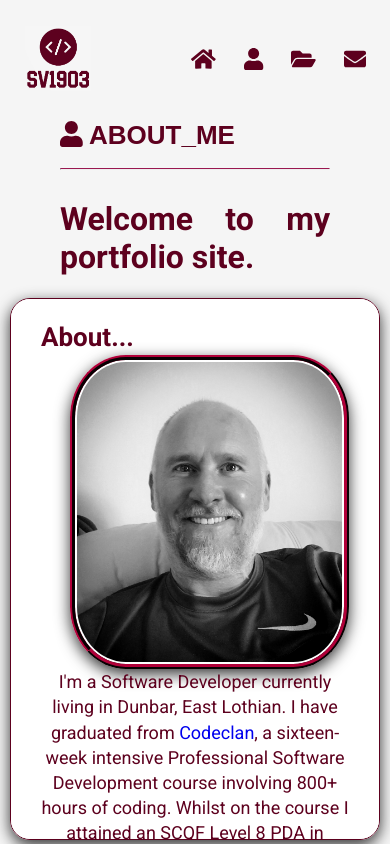
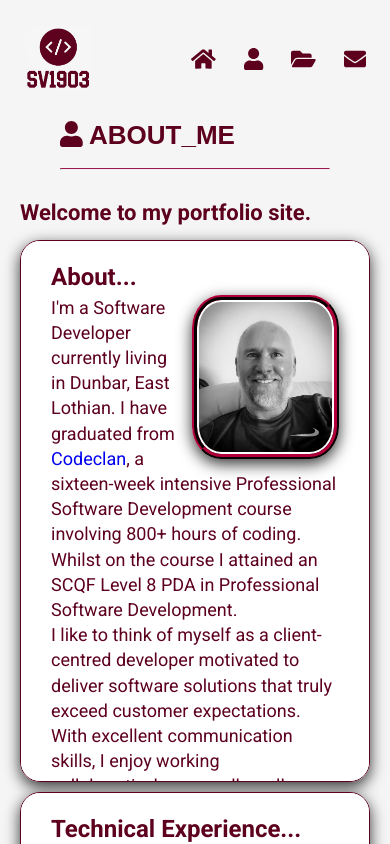
Before and after one commit to StevieV1903/my_portfolio_website, a React (Create React App) app: page /About in a window 390 px wide. Shown: the top 844 px of the page. Built offline with nearby package versions, Linux system fonts and the light colour scheme; a web font is replaced by a local one.

Commit message:
media queries on projectjs file

```diff
--- a/src/Components/AboutComponent/About.css
+++ b/src/Components/AboutComponent/About.css
@@ -45,16 +45,7 @@
     text-align: justify;
     color: #5d001e;
     font-family: 'Roboto', sans-serif;
-    /* font-size: 24px; */
     padding: 0px 60px;
-    /* border: 1px solid #5d001e;
-    border-radius: 20px;
-    background-color: white;
-    box-shadow: 0 5px 15px 0px #000000cc;
-    height: 325px;
-    overflow: auto;  */
-    /* margin-right: 20px; */
-    /* margin: 0; */
   }
 
   .about-text {
@@ -104,7 +95,7 @@
       align-items: center;
     }
     .about-headshot {
-      height: 300px;
+      height: 150px;
       }
     .about-text {
       margin-right: 0;
@@ -118,19 +109,31 @@
       height: 500px;
     }
     .about-container {
-      margin: 10px 10px;
+      margin: 10px 20px;
     }
 
   }
 
   @media screen and (max-width: 550px) {
     .about-text h1 {
-      font-size: 26px;
+      font-size: 24px;
       text-align: left;
     }
     .about-text {
-      text-align: center;
-      font-size: 20px;
+      text-align: left;
+      font-size: 16px;
+    }
+    .sub-title-text {
+      padding: 0px 20px;
+      font-size: 14px;
     }
 
   }
+
+  @media screen and (max-width: 411px) {
+    .sub-title-text {
+      padding: 0px 20px;
+      font-size: 11px;
+    }
+
+  }
--- a/src/Components/ProjectsComponent/Projects.css
+++ b/src/Components/ProjectsComponent/Projects.css
@@ -162,25 +162,39 @@
 
   /* RESPONSIVE RULES */
 
-  /* @media screen and (max-width: 1205px) {
+  @media screen and (max-width: 1205px) {
     .projects-description-container {
       margin: 60px 30px 20px 30px;
     }
+  }
+
+  @media screen and (max-width: 395px) {
+    .projects-description-container {
+      margin: 60px 20px 20px 20px;
+    }
     .project-item {
-      max-width: 310px;
-      min-height: 610px;
-      padding: 10px;
-      margin: 5px;
+      width: 295px;
+      min-height: 440px;
     }
+
     .project-item img {
       width: 280px;
       height: 200px;
-      margin-top: 10px;
-      padding: 0;
     }
+
+    .project-title {
+      font-size: 20px;
+    }
+
     .project-icon img {
-      width: 40px;
-      height: 40px;
-      padding: 0 10px;
+      width: 35px;
+      height: 35px;
     }
-  } */
+
+    .container {
+      width: 280px;
+      height: 200px;
+
+
+    }
+  }
```
